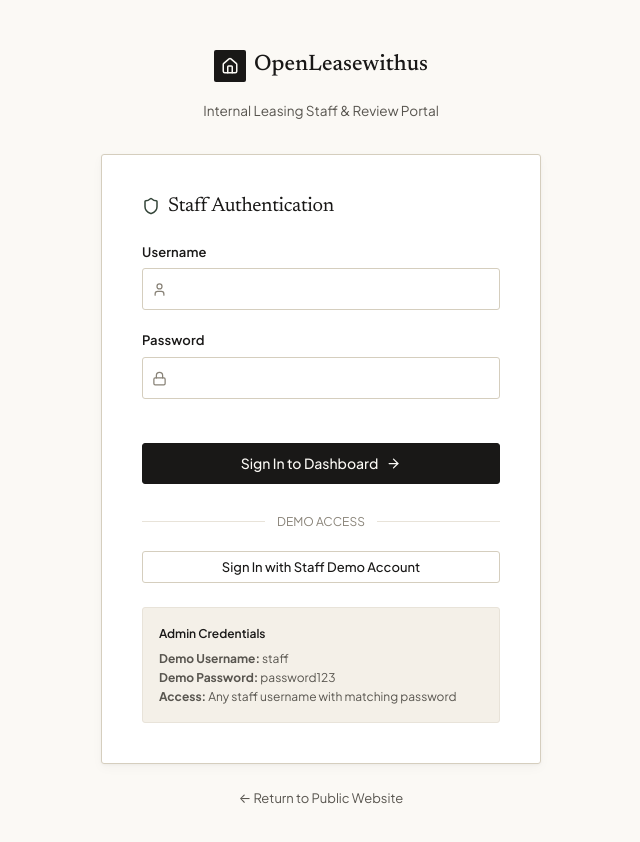
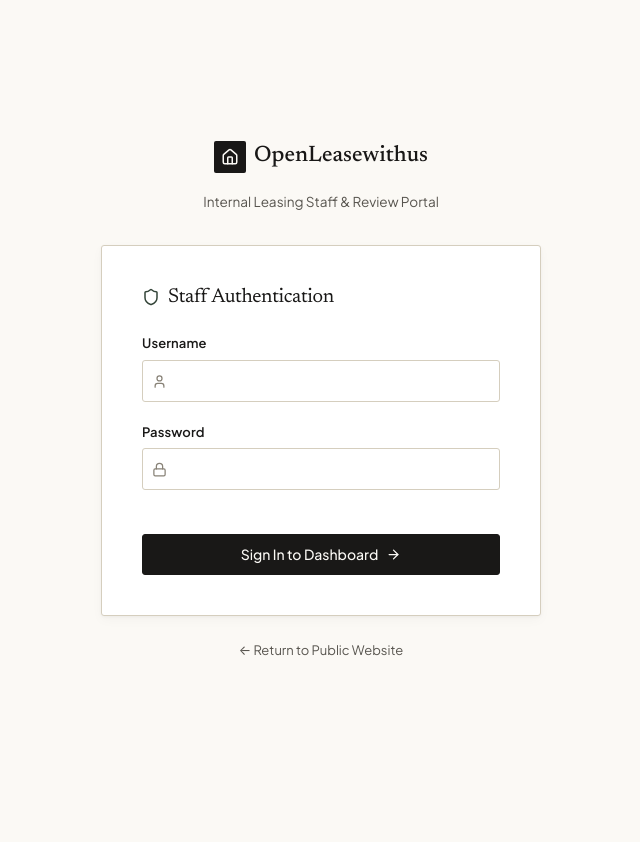
Before and after one commit to RichtheCypher/openlease, a React (Vite) app: page /admin/login in a window 1280 px wide. Shown: the top 842 px of the page, without its empty margins (319-959 px from the left). After the commit the page ends 800 px from the top, so only its background shows below. Built offline with nearby package versions, Linux system fonts and the light colour scheme; no server answers.

Commit message:
Update admin credentials and remove demo staff access

```diff
--- a/src/pages/AdminLoginPage.tsx
+++ b/src/pages/AdminLoginPage.tsx
@@ -22,12 +22,6 @@ export const AdminLoginPage: React.FC = () => {
       setError(res.error || 'Invalid credentials. Please verify your username and password.');
     }
     setLoading(false);
-  };
-
-  const handleQuickDemoLogin = async () => {
-    setLoading(true);
-    await store.adminLogin('staff', 'password123');
-    navigate('/admin');
   };
 
   return (
@@ -135,43 +129,6 @@ export const AdminLoginPage: React.FC = () => {
               <ArrowRight size={15} />
             </button>
           </form>
-
-          <div style={{
-            margin: '1.75rem 0 1.25rem',
-            display: 'flex',
-            alignItems: 'center',
-            gap: '0.75rem'
-          }}>
-            <div style={{ flexGrow: 1, height: '1px', backgroundColor: 'var(--border-light)' }} />
-            <span style={{ fontSize: '0.75rem', color: 'var(--text-muted)', textTransform: 'uppercase' }}>Demo Access</span>
-            <div style={{ flexGrow: 1, height: '1px', backgroundColor: 'var(--border-light)' }} />
-          </div>
-
-          <button
-            type="button"
-            onClick={handleQuickDemoLogin}
-            disabled={loading}
-            className="btn btn-secondary btn-block btn-sm"
-          >
-            Sign In with Staff Demo Account
-          </button>
-
-          {/* Admin Credentials Info */}
-          <div style={{
-            marginTop: '1.5rem',
-            padding: '1rem',
-            backgroundColor: 'var(--bg-subtle)',
-            border: '1px solid var(--border-light)',
-            borderRadius: 'var(--radius-sm)',
-            fontSize: '0.75rem',
-            color: 'var(--text-secondary)',
-            lineHeight: 1.6
-          }}>
-            <div style={{ fontWeight: 600, color: 'var(--text-primary)', marginBottom: '0.35rem' }}>Admin Credentials</div>
-            <div><strong>Demo Username:</strong> staff</div>
-            <div><strong>Demo Password:</strong> password123</div>
-            <div><strong>Access:</strong> Any staff username with matching password</div>
-          </div>
         </div>
 
         <div style={{ textAlign: 'center', marginTop: '1.5rem', fontSize: '0.8125rem' }}>
--- a/src/services/store.ts
+++ b/src/services/store.ts
@@ -244,23 +244,16 @@ export const store = {
       }
     }
 
-    // Username/password authentication (no email-based login)
-    if (username.toLowerCase() === 'staff' && password === 'password123') {
-      const staffUser = { username: 'staff', role: 'Staff Administrator', authenticated_at: new Date().toISOString() };
-      localStorage.setItem(ADMIN_AUTH_KEY, JSON.stringify(staffUser));
-      return { success: true, user: staffUser };
-    }
+    // Strict Administrator / Staff credentials
+    const validUsers = ['admin', 'staff', 'admin@openleasewithus.com'];
+    const normalizedUsername = username.trim().toLowerCase();
 
-    // Accept demo credentials (any staff username with matching password)
-    if (username.toLowerCase() === 'admin' && password === 'admin123') {
-      const staffUser = { username: 'admin', role: 'Administrator', authenticated_at: new Date().toISOString() };
-      localStorage.setItem(ADMIN_AUTH_KEY, JSON.stringify(staffUser));
-      return { success: true, user: staffUser };
-    }
-
-    // Accept demo credentials (any username with password 'password123')
-    if (password === 'password123') {
-      const staffUser = { username, role: 'Leasing Staff', authenticated_at: new Date().toISOString() };
+    if (validUsers.includes(normalizedUsername) && password === 'OpenLease@Secure2026!') {
+      const staffUser = {
+        username: normalizedUsername,
+        role: 'Staff Administrator',
+        authenticated_at: new Date().toISOString()
+      };
       localStorage.setItem(ADMIN_AUTH_KEY, JSON.stringify(staffUser));
       return { success: true, user: staffUser };
     }
```
Also changed, not shown: 1 other file (tests, documents, lock files or other folders).
